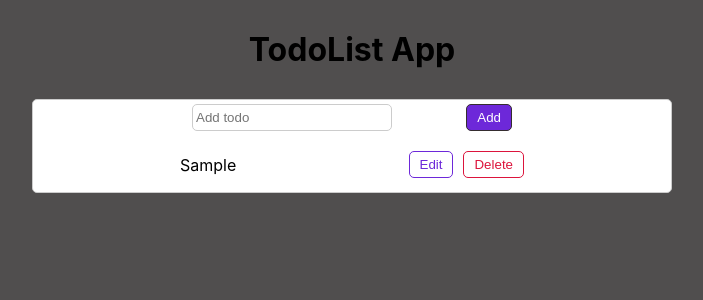
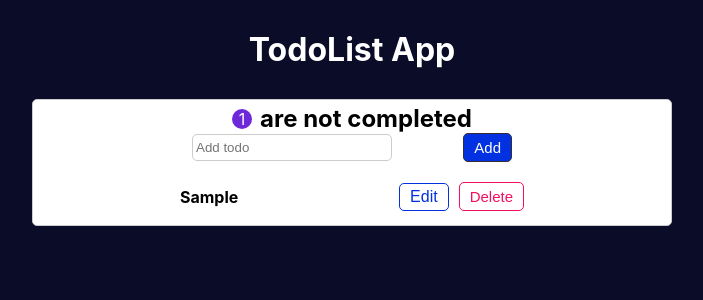
Before and after one commit to seyedmahdihosseinizade/TodoApp, a React (Create React App) app: page / in a window 1280 px wide. Both pictures are taken after typing "Sample" into the empty fields and a click on the button "Add". Shown: the top 300 px of the page, without its empty margins (288-991 px from the left). Built offline with nearby package versions, Linux system fonts and the light colour scheme.

Commit message:
add header

```diff
--- a/src/App.css
+++ b/src/App.css
@@ -1,5 +1,4 @@
 .App{
-  /* background-color: crimson; */
   width: 100vw;
   display: flex;
   flex-direction: column;
@@ -10,6 +9,7 @@
 
 .App h1{
   margin-bottom: 30px;
+  color: #fff;
 }
 
 .container{
@@ -32,10 +32,14 @@
   margin: 10px;
 }
 
+.todoText{
+  cursor: pointer;
+  font-weight: bold;
+}
+
 .completed{
   text-decoration: line-through;
   text-decoration-color: crimson;
-
 }
 
 input{
@@ -47,7 +51,7 @@ input{
 }
 
 input:focus{
-  border: 1px solid crimson;
+  border: 1px solid #0231e1;
 }
 
 
@@ -61,32 +65,35 @@ input:focus{
 }
 
 .edit{
-  color: #6d28d9;
+  color: #0231e1;
   background-color: #fff;
-  border: 1px  solid #6d28d9;
+  border: 1px  solid #0231e1;
   border-radius: 5px;
   outline: none;
-  padding: 5px 10px;
+  padding: 4px 10px;
   cursor: pointer;
+  font-size: 16px;
 }
 
 .remove{
-  color: crimson;
-  border: 1px solid crimson;
+  color: rgb(242, 15, 95);
+  border: 1px solid rgb(242, 15, 95);
   background-color: #fff;
   padding: 5px 10px;
   border-radius: 5px;
   margin-left: 10px;
+  font-size: 15px;
 }
 
 .Add{
   color: #fff;
   border: 1px solid rgb(53, 45, 47);
-  background-color:#6d28d9;
+  background-color:#0231e1;
   padding: 5px 10px;
   border-radius: 5px;
   margin-left: 10px;
   cursor: pointer ;
+  font-size: 15px;
 }
 
 
@@ -99,3 +106,22 @@ input:focus{
   color: #6d28d9;
   cursor: pointer ;
 }
+
+
+
+.navBar{
+  display: flex;
+  justify-content: center;
+  align-items: center;
+}
+.navBar span{
+  background-color: #6d28d9;
+  width: 20px;
+  height: 20px;
+  border-radius: 50%;
+  display: flex;
+  justify-content: center;
+  align-items: center;
+  margin-right: 0.5rem;
+  color: #fff;
+}
--- /dev/null
+++ b/src/components/Navbar.jsx
@@ -0,0 +1,20 @@
+
+
+const NavBar = ({unCompletedTodos}) => {
+
+
+
+    return (
+        <header className="navBar">
+            {unCompletedTodos ? (
+                <>
+                    <span>{unCompletedTodos}</span> <h2>are not completed</h2>
+                </>
+            ):(
+                <h2>set your today todos</h2>
+            )}
+        </header>
+    );
+}
+
+export default NavBar;
--- a/src/components/Todo.jsx
+++ b/src/components/Todo.jsx
@@ -6,7 +6,7 @@ const Todo = ({todo,onComplete,onDelete,onEdit}) => {
 
     return (
         <div className="todo" key={todo.id}>
-            <div  onClick={onComplete} className={todo.isCompleted ? "completed" : ""} >{todo.text}</div>
+            <div  onClick={onComplete} className={`todoText ${todo.isCompleted ? "completed" : ""}`} >{todo.text}</div>
             <div>
                 <button className="edit" onClick={onEdit}>Edit</button>
                 <button className="remove" onClick={onDelete}>Delete</button>
--- a/src/components/TodoApp.jsx
+++ b/src/components/TodoApp.jsx
@@ -1,4 +1,5 @@
 import { useState } from "react";
+import NavBar from "./Navbar";
 import TodoForm from "./TodoForm";
 import TodoList from "./TodoList";
 
@@ -37,8 +38,11 @@ const TodoApp = () => {
         setTodos(updatedTodos)
     }
 
+
+
     return (
         <div className="container">
+            <NavBar unCompletedTodos = {todos.filter((todo) => !todo.isCompleted).length} />
             <TodoForm
                 submitTodo = {addTodo}
             />
--- a/src/components/TodoForm.jsx
+++ b/src/components/TodoForm.jsx
@@ -22,7 +22,7 @@ const TodoForm = ({submitTodo,edit}) => {
         submitTodo(input)
         setInput("")
     }
-    console.log(edit);
+    // console.log(edit);
     return (
         <form onSubmit={submitHandler}>
             <div className="formControl">
--- a/src/index.css
+++ b/src/index.css
@@ -10,5 +10,5 @@ body {
     sans-serif;
   -webkit-font-smoothing: antialiased;
   -moz-osx-font-smoothing: grayscale;
-  background-color: #504e4e;
+  background-color: #0b0c28;
 }
```
